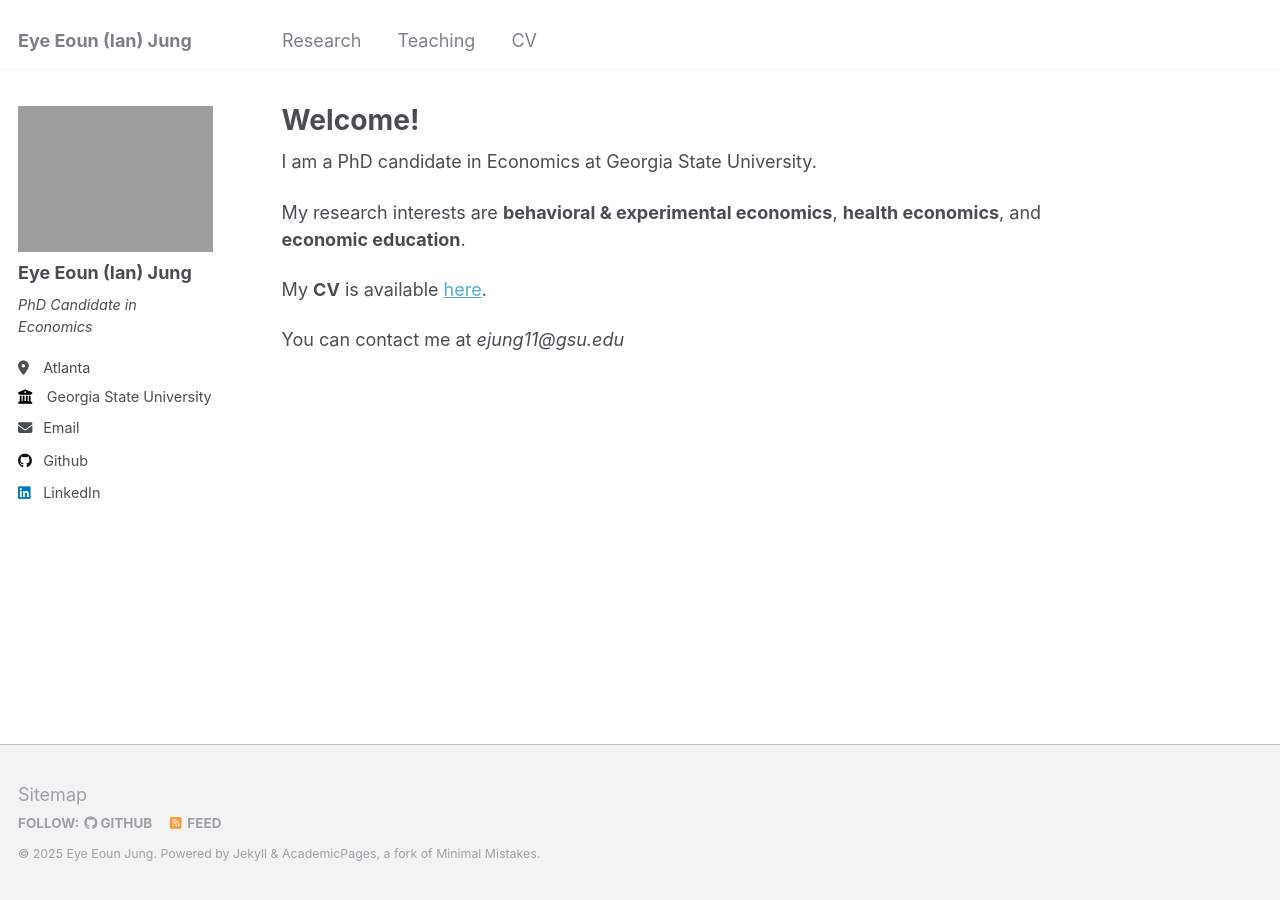
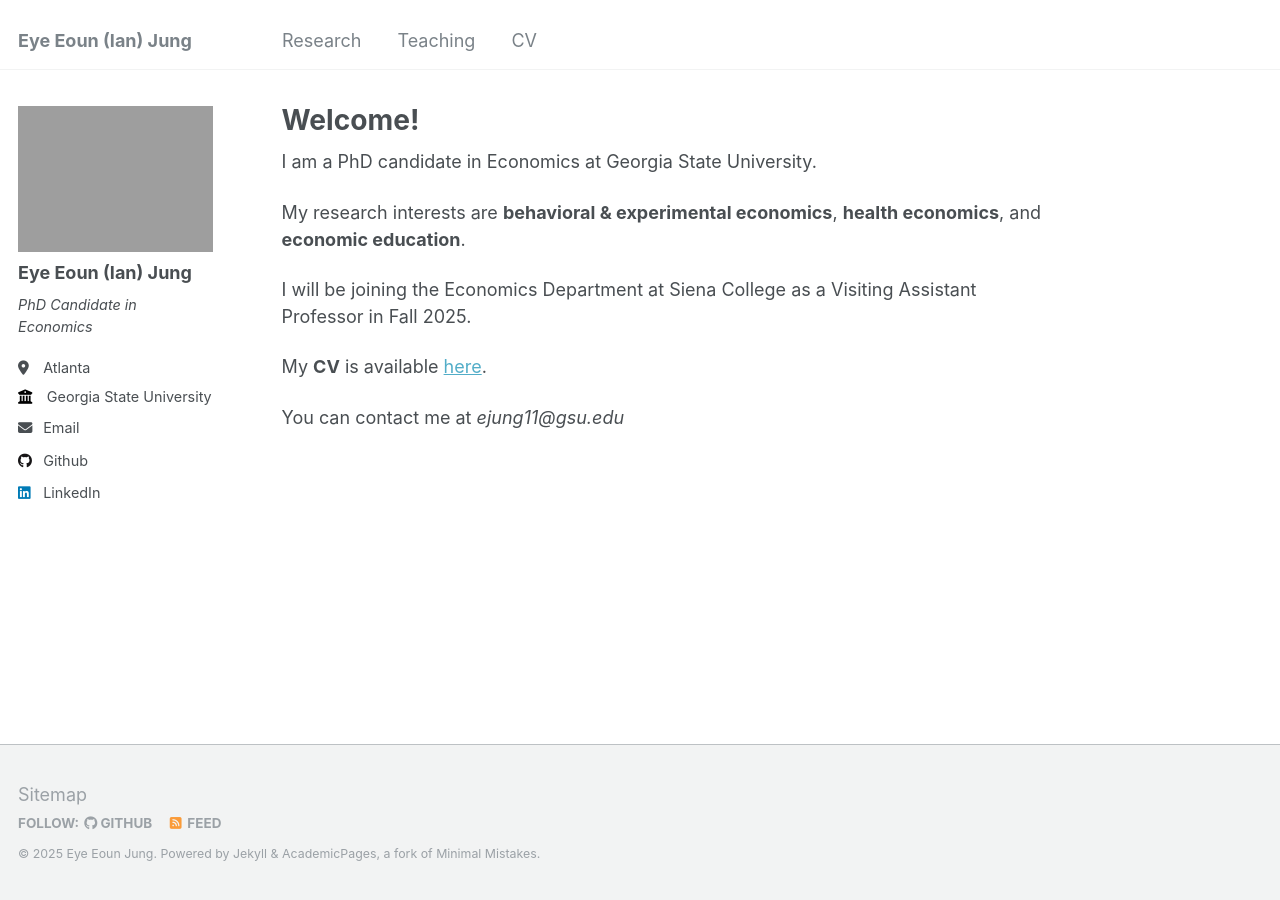
Before and after one commit to ejung11/ejung11.github.io, a Jekyll site: the page built from _pages/about.md, in a window 1280 px wide. Built offline with Jekyll 4.4.1, drawn with Linux system fonts in a browser that asks for light colours.

Commit message:
Update about.md

```diff
--- a/_pages/about.md
+++ b/_pages/about.md
@@ -11,6 +11,8 @@ I am a PhD candidate in Economics at Georgia State University.
 
 My research interests are **behavioral & experimental economics**, **health economics**, and **economic education**.
 
+I will be joining the Economics Department at Siena College as a Visiting Assistant Professor in Fall 2025.
+
 My **CV** is available [here](https://ejung11.github.io/files/CV_EyeEoun_Jung_2025_v2.pdf).
 
 You can contact me at *ejung11@gsu.edu*
```
